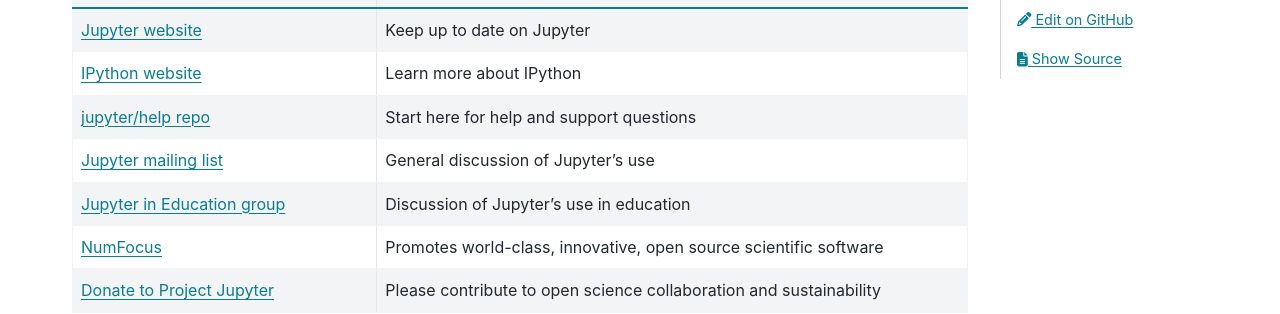
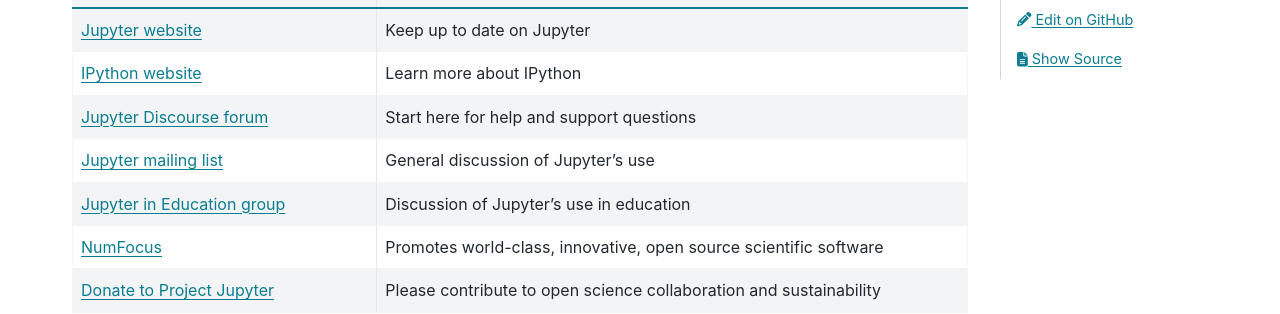
Before and after one commit to jupyter/jupyter, a Sphinx documentation site: the page built from docs/source/index.md, in a window 1280 px wide and 900 px high, scrolled down 2895 px. Shown: the part 197-511 px from the top of the window. Built offline with Sphinx 7.4.7 and the PyData theme 0.15.4, drawn with Linux system fonts in a browser that asks for light colours; pages that are not in the unit, such as notebooks, are missing from menus.

Commit message:
Link directly to discourse as jupyter/help is archived (#603)

```diff
--- a/docs/source/index.md
+++ b/docs/source/index.md
@@ -185,7 +185,7 @@
 
 [Jupyter website](https://jupyter.org), Keep up to date on Jupyter
 [IPython website](https://ipython.org), Learn more about IPython
-[jupyter/help repo](https://github.com/jupyter/help), Start here for help and support questions
+[Jupyter Discourse forum](https://discourse.jupyter.org/), Start here for help and support questions
 [Jupyter mailing list](https://groups.google.com/forum/#!forum/jupyter), General discussion of Jupyter's use
 [Jupyter in Education group](https://groups.google.com/forum/#!forum/jupyter-education), Discussion of Jupyter's use in education
 [NumFocus](https://www.numfocus.org), "Promotes world-class, innovative, open source scientific software"
```
